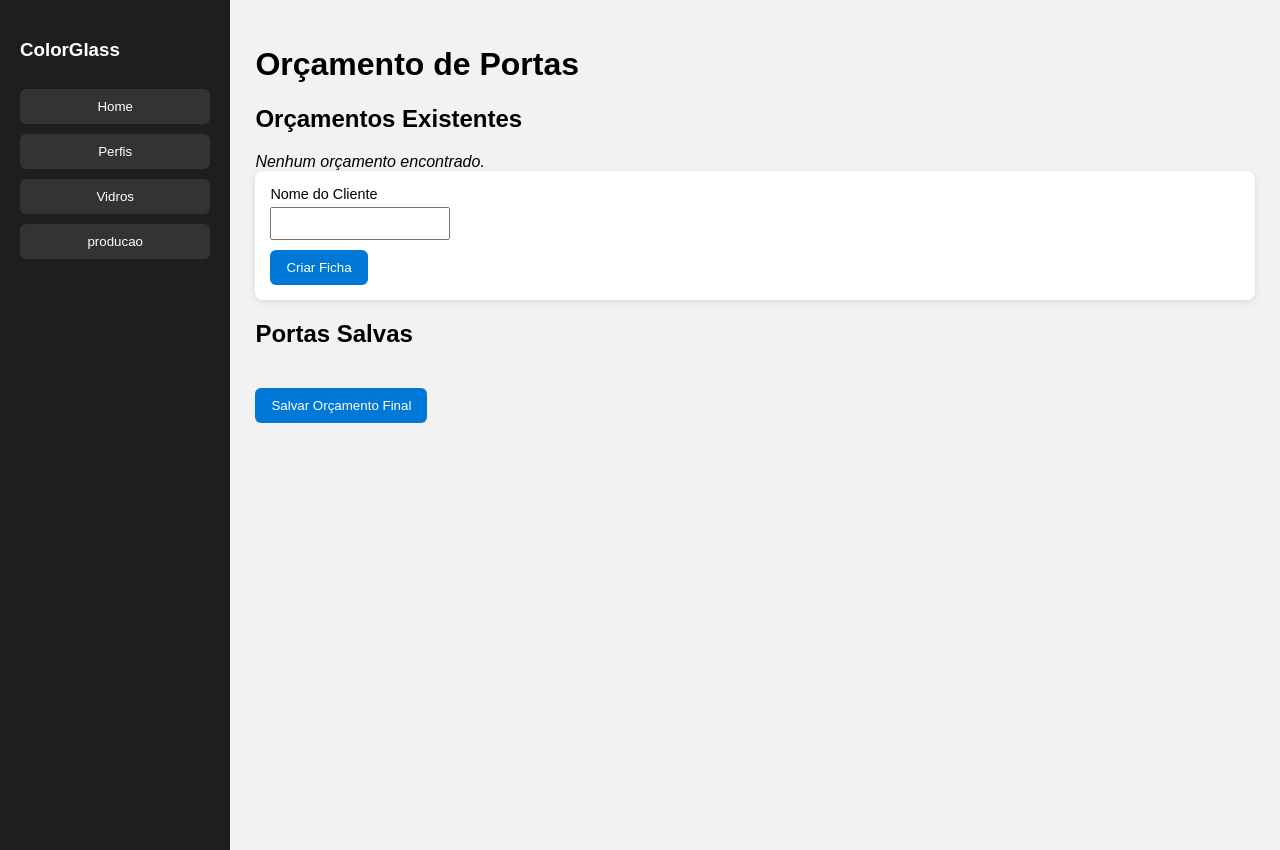
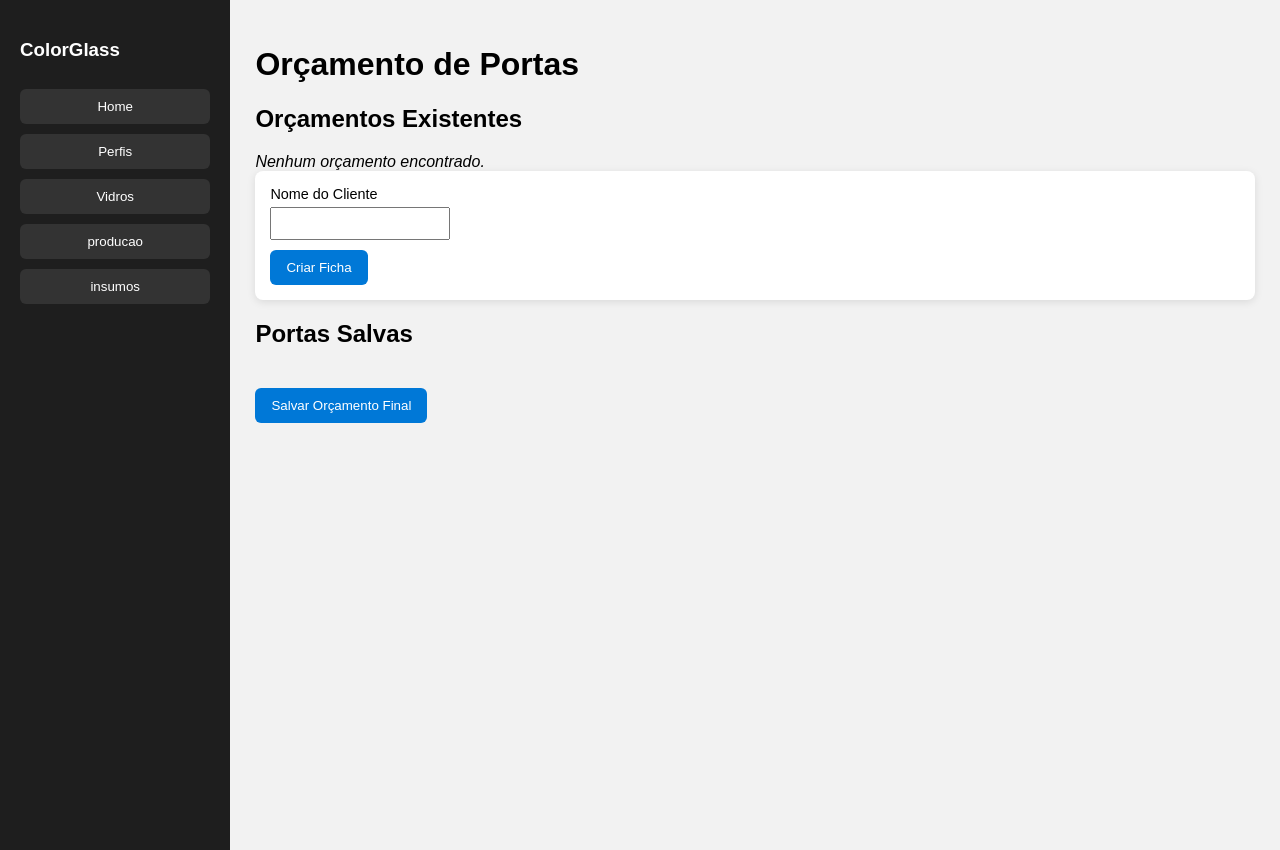
Before and after one commit to ricardosiqueirarf-hash/color, a Flask app: page / in a window 1280 px wide. Run offline with Flask 3, Linux system fonts and the light colour scheme; the visitor is signed in with stand-in values (Sample User, id 1).

Commit message:
Update index.html

```diff
--- a/templates/index.html
+++ b/templates/index.html
@@ -31,6 +31,7 @@ th { background:#ddd; }
         <button onclick="go('/perfis-page')">Perfis</button>
         <button onclick="go('/vidros-page')">Vidros</button>
         <button onclick="go('/producao-page')">producao</button>
+        <button onclick="go('/insumos-page')">insumos</button>
     </div>
 
     <div class="content">
```
